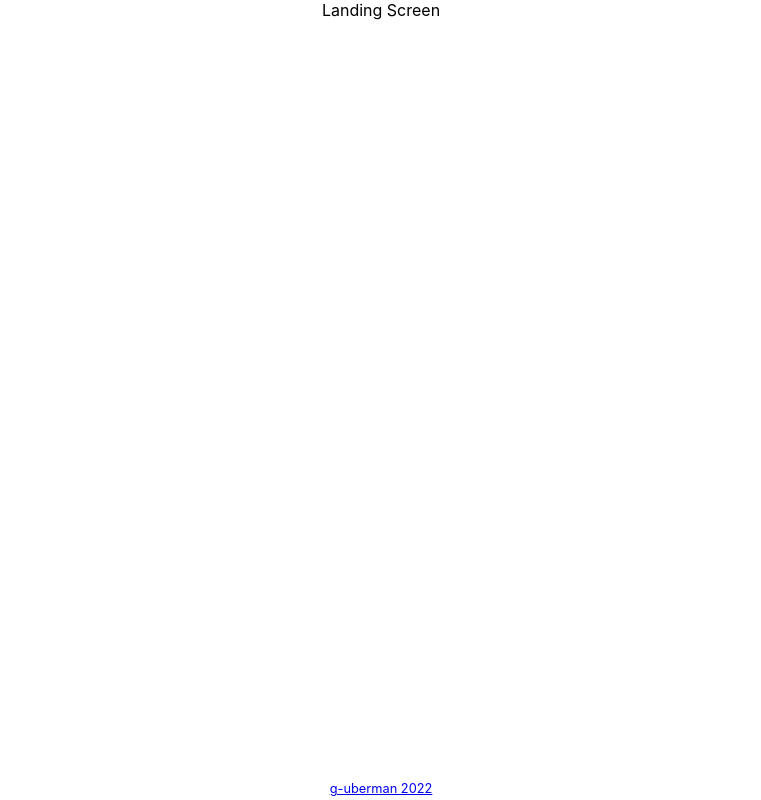
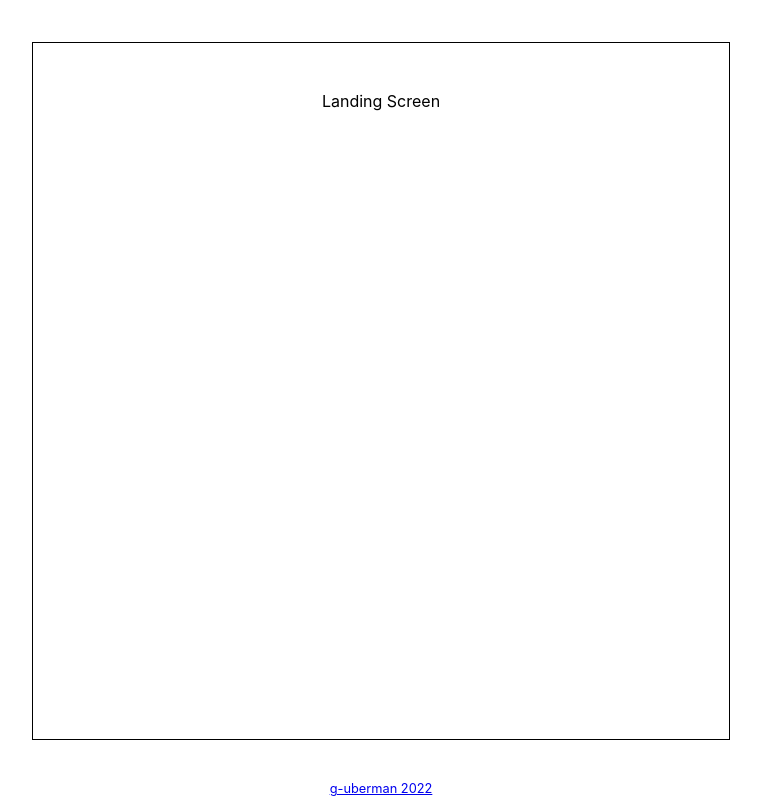
Before and after one commit to g-uberman/word-game, a React (Create React App) app: page / in a window 1280 px wide. Shown: the whole page, without its empty margins (259-1020 px from the left). Built offline with nearby package versions, Linux system fonts and the light colour scheme.

Commit message:
general layout skeleton ready

```diff
--- a/src/App.tsx
+++ b/src/App.tsx
@@ -5,18 +5,20 @@ import { GameScreen } from "./Components/GameScreen";
 import { ResultScreen } from "./Components/ResultScreen";
 import { Footer } from "./Components/Footer";
 import { Routes, Route } from "react-router-dom";
-import { StyledContainer } from "./Components/Styles/App.styles";
+import { ScreenWrapper, MainSection } from "./Components/Styles/App.styles";
 
 function App() {
   return (
-    <StyledContainer>
-      <Routes>
-        <Route path="/" element={<LandingScreen />}/>
-        <Route path="/game" element={<GameScreen />}/>
-        <Route path="/result" element={<ResultScreen />}/>
-      </Routes>
+    <ScreenWrapper>
+      <MainSection>
+        <Routes>
+          <Route path="/" element={<LandingScreen />} />
+          <Route path="/game" element={<GameScreen />} />
+          <Route path="/result" element={<ResultScreen />} />
+        </Routes>
+      </MainSection>
       <Footer />
-    </StyledContainer>
+    </ScreenWrapper>
   );
 }
 
--- a/src/Components/LandingScreen.tsx
+++ b/src/Components/LandingScreen.tsx
@@ -1,5 +1,7 @@
+import { ScreenWrapper } from "./Styles/Shared.styles"
+
 export const LandingScreen = () => {
     return (
-        <>Landing Screen</>
+        <ScreenWrapper>Landing Screen</ScreenWrapper>
         )
 }
--- a/src/Components/Styles/App.styles.tsx
+++ b/src/Components/Styles/App.styles.tsx
@@ -1,9 +1,17 @@
 import styled from 'styled-components'
 
-export const StyledContainer = styled.div`
+export const ScreenWrapper = styled.div`
     display: flex;
     flex-direction: column;
     min-height: 100vh;
     justify-content: space-between;
     align-items: center;
 `
+
+export const MainSection = styled.div`
+    width: 100%;
+    flex-grow: 1;
+    display: flex;
+    justify-content: center;
+    align-items: center;
+`
--- /dev/null
+++ b/src/Components/Styles/Shared.styles.tsx
@@ -0,0 +1,11 @@
+import styled from "styled-components";
+
+export const ScreenWrapper = styled.div`
+    height: 600px;
+    width: 95%;
+    max-width: 600px;
+    border: 1px solid black;
+    align-self: center;
+    text-align: center;
+    padding: 3em;
+`
```
